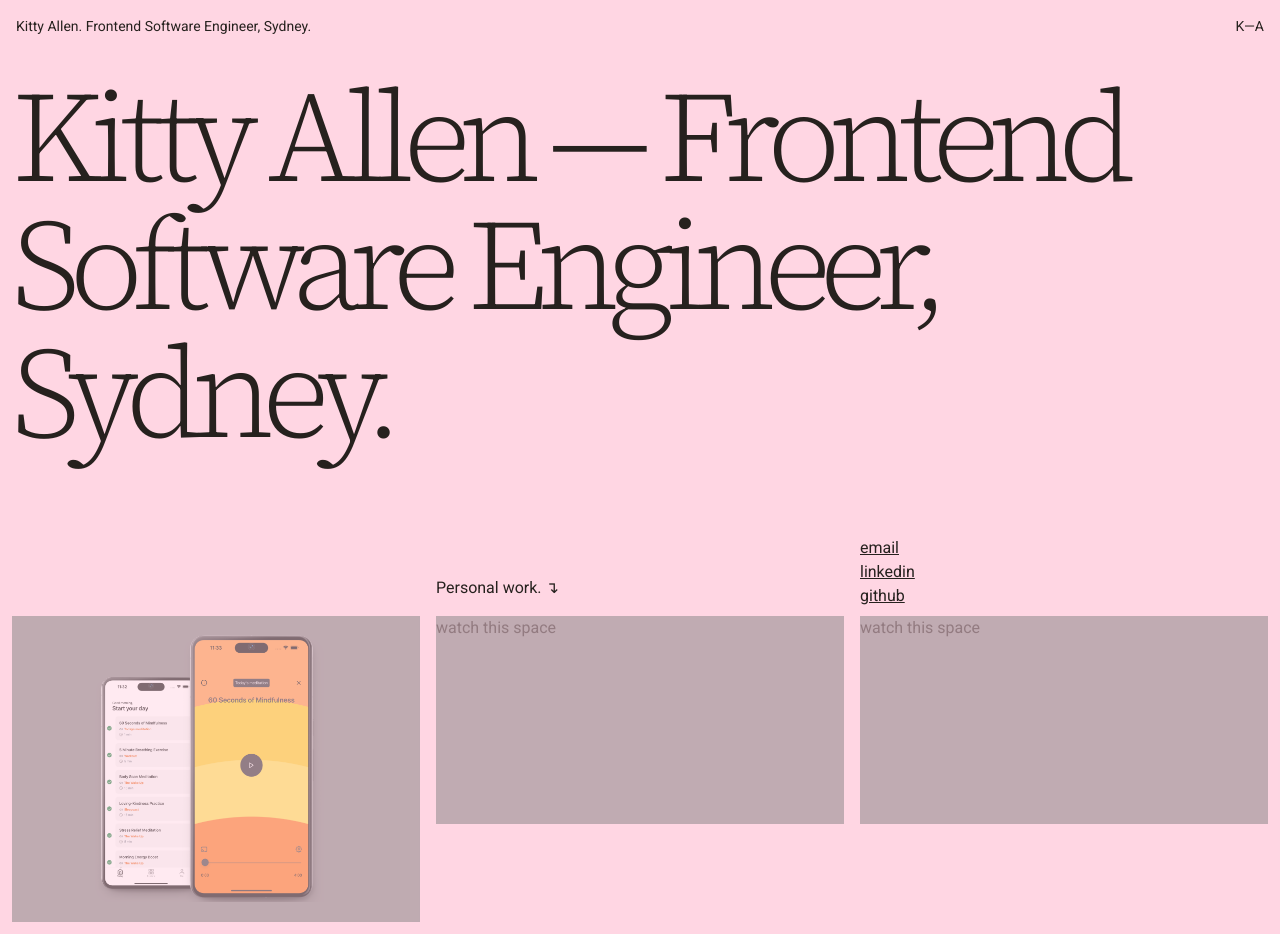
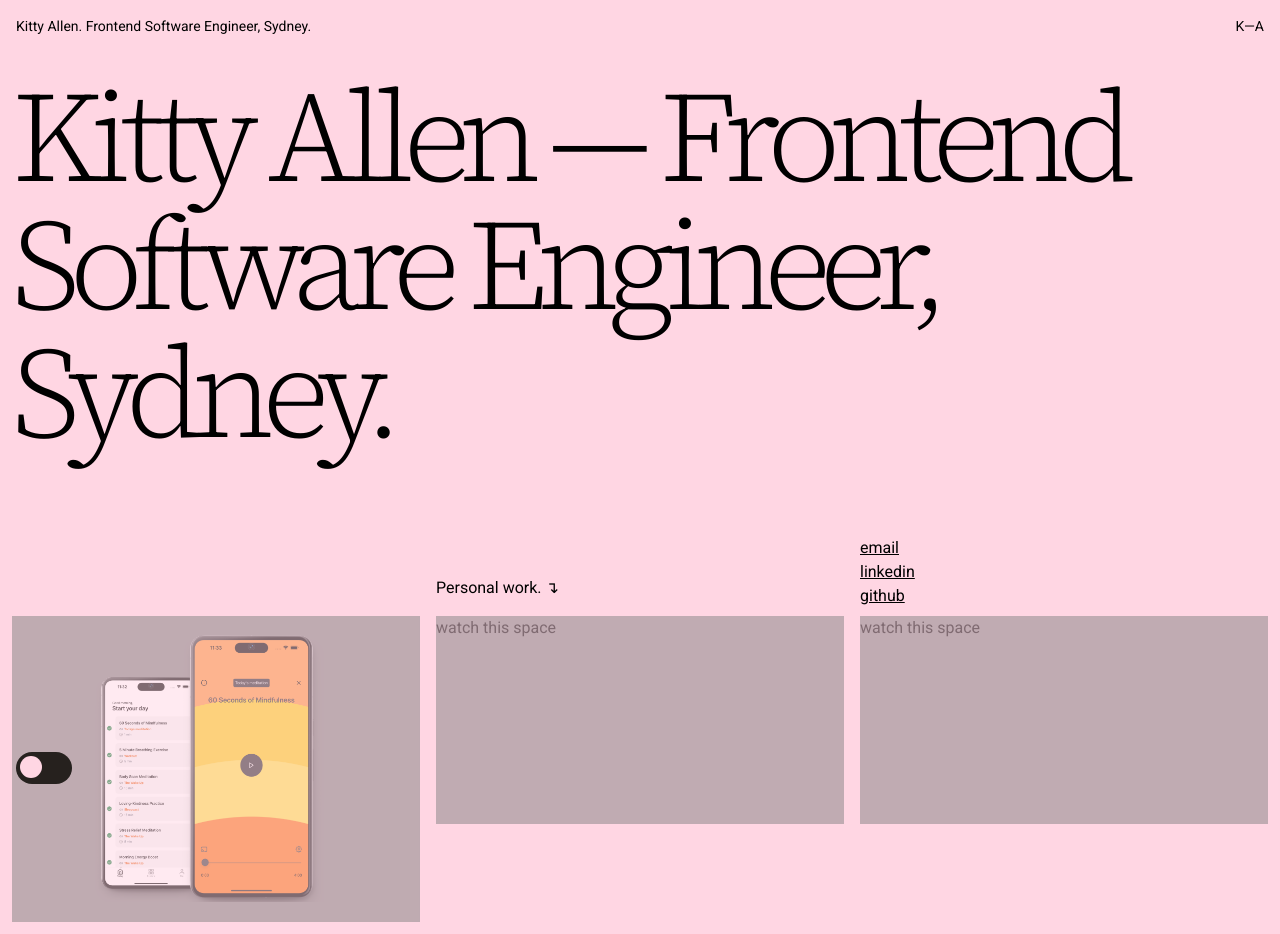
Before and after one commit to parkhabit/portfolio-1, a Next.js app: page / in a window 1280 px wide. Built offline with nearby package versions, Linux system fonts and the light colour scheme.

Commit message:
adds dark mode

```diff
--- a/src/app/globals.css
+++ b/src/app/globals.css
@@ -11,14 +11,14 @@
 
 @media (prefers-color-scheme: dark) {
   :root {
-    --background: #FFD6E3;
-    --foreground: #26211E;
+    --background: #26211E;
+    --foreground: #FFD6E3;
   }
 }
 
 html {
   font-family: var(--font-roboto);
-  color: var(--foreground);
+  background: #808080;
   min-height: 100%;
 }
 
@@ -41,7 +41,6 @@ h1 {
 }
 
 body {
-  background: #808080;
   height: 100%;
 }
 
--- a/src/app/layout.tsx
+++ b/src/app/layout.tsx
@@ -1,8 +1,9 @@
-import type { Metadata } from "next";
+"use client";
 import { Roboto, Source_Serif_4 } from "next/font/google";
+import { useState } from "react";
+import Toggle from "../components/Toggle";
 
 import "./globals.css";
-
 const roboto = Roboto({
   weight: "400",
   subsets: ["latin"],
@@ -15,19 +16,25 @@ const sourceSerif = Source_Serif_4({
   variable: "--font-source-serif-4",
 });
 
-export const metadata: Metadata = {
-  title: "Kitty Allen",
-  description: "Portfolio website for Kitty Allen",
-};
-
 export default function RootLayout({
   children,
 }: Readonly<{
   children: React.ReactNode;
 }>) {
+  const [darkMode, setDarkMode] = useState(false);
+
+  const handleThemeChange = () => {
+    setDarkMode(!darkMode);
+  };
   return (
-    <html lang="en">
-      <body className={`${roboto} ${sourceSerif} antialiased`}>{children}</body>
+    <html lang="en" className={darkMode ? "dark" : ""}>
+      <body
+        className={`${roboto} ${sourceSerif} antialiased bg-[#FFD6E3] dark:bg-[#26211E] dark:text-[#FFD6E3] :text-[#26211E] relative`}
+      >
+        <Toggle onClick={handleThemeChange} checked={darkMode} />
+
+        {children}
+      </body>
     </html>
   );
 }
--- a/src/app/page.tsx
+++ b/src/app/page.tsx
@@ -1,9 +1,15 @@
+import type { Metadata } from "next";
 import ProjectCard from "../components/ProjectCard";
 import headspacePic from "../../public/images/headspace.png";
 
+export const metadata: Metadata = {
+  title: "Kitty Allen",
+  description: "Portfolio website for Kitty Allen",
+};
+
 export default function Home() {
   return (
-    <div className="bg-[#FFD6E3] flex flex-1 flex-col p-3 h-[100%]">
+    <div className="flex flex-1 flex-col p-3 h-[100%]">
       <header className="flex flex-row justify-between sticky top-0 p-1">
         <p className="text-sm">
           Kitty Allen. Frontend Software Engineer, Sydney.
--- /dev/null
+++ b/src/components/Toggle.tsx
@@ -0,0 +1,25 @@
+export default function Toggle({
+  onClick,
+  checked,
+}: {
+  onClick: () => void;
+  checked: boolean;
+}) {
+  return (
+    <div className="p-4 fixed left-0 bottom-0 z-20">
+      <label
+        htmlFor="check"
+        className="flex bg-[#26211E] has-[:checked]:bg-[#FFD6E3] cursor-pointer relative w-14 h-8 rounded-full"
+      >
+        <input
+          type="checkbox"
+          id="check"
+          className="sr-only peer"
+          checked={checked}
+          onChange={onClick}
+        />
+        <span className="w-2/5 h-[70%] bg-[#FFD6E3] absolute rounded-full left-1 top-1 peer-checked:bg-[#26211E] peer-checked:left-7 transition-all duration-500" />
+      </label>
+    </div>
+  );
+}
--- a/tailwind.config.ts
+++ b/tailwind.config.ts
@@ -1,6 +1,7 @@
 import type { Config } from "tailwindcss";
 
 const config: Config = {
+  darkMode: 'selector',
   content: [
     "./src/pages/**/*.{js,ts,jsx,tsx,mdx}",
     "./src/components/**/*.{js,ts,jsx,tsx,mdx}",
```
